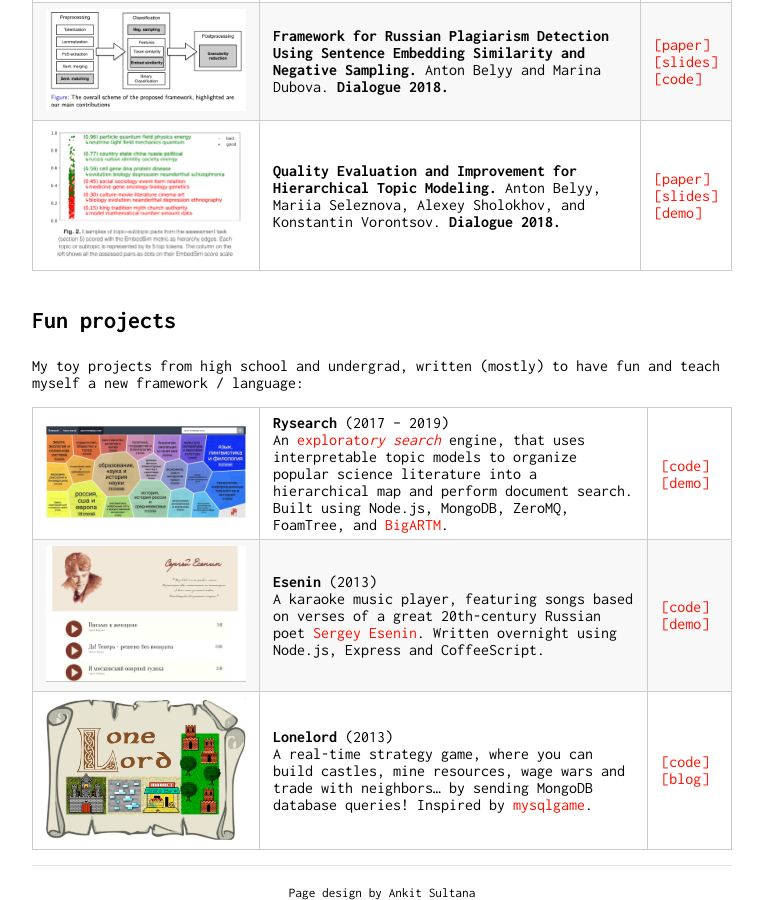
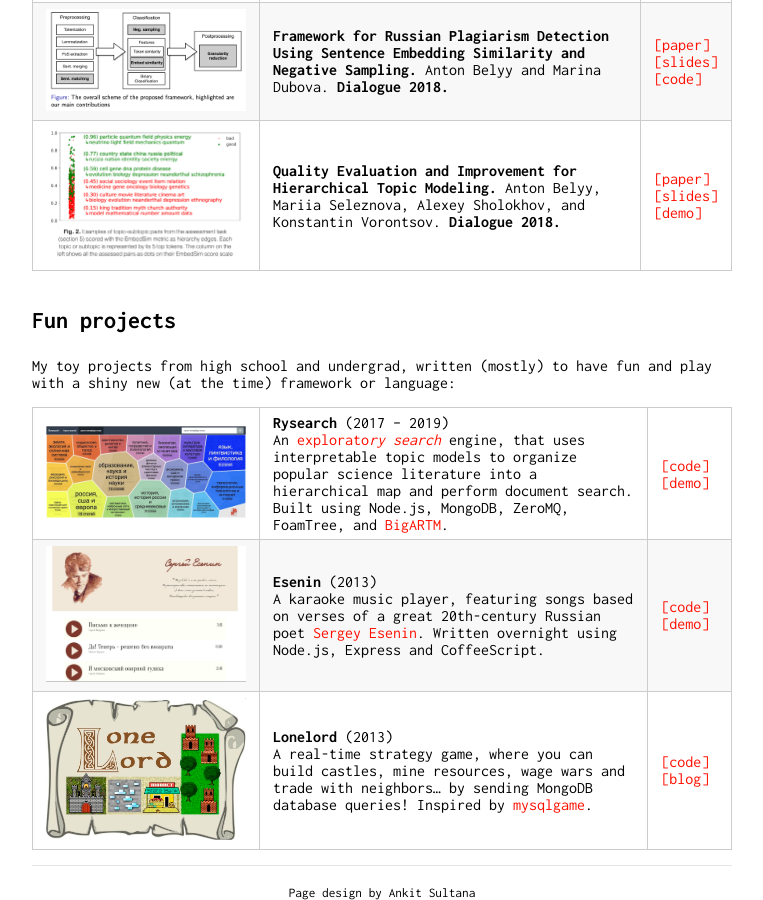
Before and after one commit to AVBelyy/AVBelyy.github.io, a Jekyll site: the page built from index.md, in a window 1280 px wide and 900 px high, scrolled down 1990 px. Shown: the whole window, without its empty margins (258-1021 px from the left). Built offline with Jekyll 4.4.1, drawn with Linux system fonts in a browser that asks for light colours.

Commit message:
Update index.md

```diff
--- a/index.md
+++ b/index.md
@@ -26,7 +26,7 @@ I completed my Masters Degree at the [Center for Language and Speech Processing]
 
 ## Fun projects
 
-My toy projects from high school and undergrad, written (mostly) to have fun and teach myself a new framework / language:
+My toy projects from high school and undergrad, written (mostly) to have fun and play with a shiny new (at the time) framework or language:
 
 <img src="img/projects/rysearch.jpg" alt="rysearch screenshot" style="width: 200px"/> | **Rysearch** (2017 -- 2019) <br> An [explorato*ry* *search*](https://en.wikipedia.org/wiki/Exploratory_search) engine, that uses interpretable topic models to organize popular science literature into a hierarchical map and perform document search. Built using Node.js, MongoDB, ZeroMQ, FoamTree, and [BigARTM](https://github.com/bigartm/bigartm). | [[code]](http://github.com/AVBelyy/Rysearch) [[demo]](http://rysearch.retloko.org)
 <img src="img/projects/esenin.jpg" alt="esenin screenshot" style="width: 200px"/> | **Esenin** (2013) <br> A karaoke music player, featuring songs based on verses of a great 20th-century Russian poet [Sergey Esenin](https://en.wikipedia.org/wiki/Sergei_Yesenin). Written overnight using Node.js, Express and CoffeeScript. | [[code]](http://github.com/AVBelyy/esenin) [[demo]](http://esenin.retloko.org)
```
